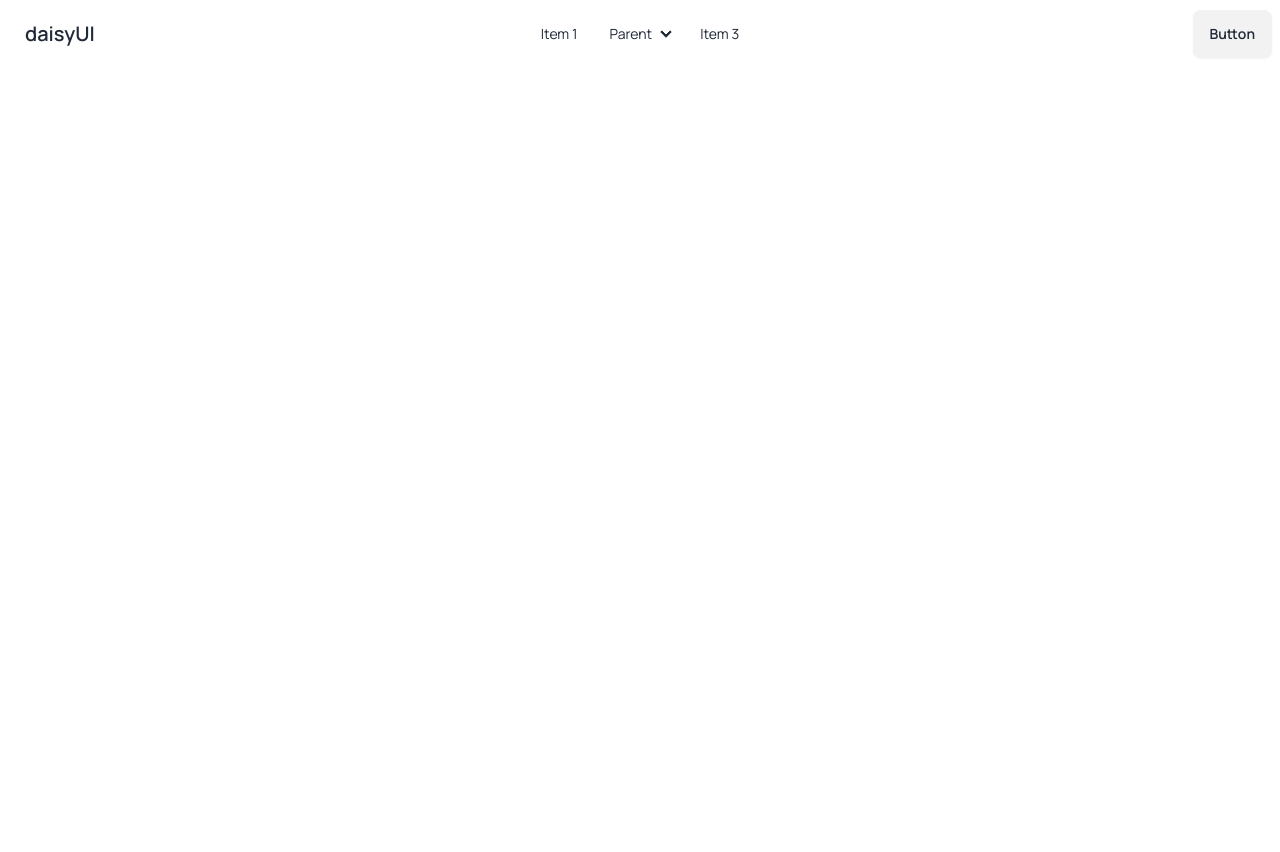
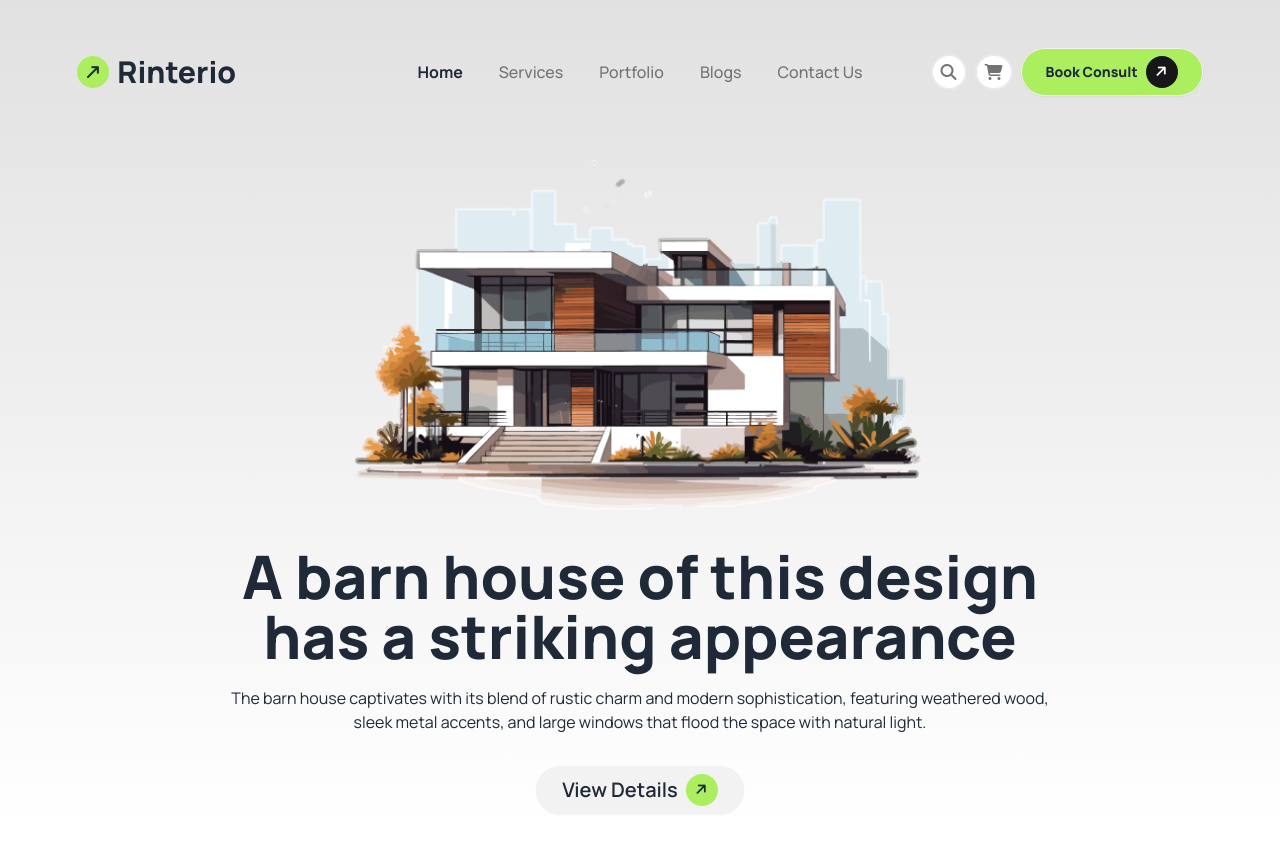
Before and after one commit to SK-Jabed/B10-Assingment-03, a plain HTML site: page index.html in a window 1280 px wide. Before the commit the page ends 800 px from the top, so only its background shows below. Drawn offline with nearby package versions, Linux system fonts and the light colour scheme.

Commit message:
Header section added

```diff
--- a/index.html
+++ b/index.html
@@ -11,14 +11,14 @@
     href="https://fonts.googleapis.com/css2?family=JetBrains+Mono:ital,wght@0,100..800;1,100..800&family=Manrope:wght@200..800&display=swap"
     rel="stylesheet">
 
-  <!-- Tailwind CSS and DaisyUI CDN -->
-  <link href="https://cdn.jsdelivr.net/npm/daisyui@4.12.10/dist/full.min.css" rel="stylesheet" type="text/css" />
-  <script src="https://cdn.tailwindcss.com"></script>
-
   <!-- Font Awesome CDN -->
   <link rel="stylesheet" href="https://cdnjs.cloudflare.com/ajax/libs/font-awesome/6.6.0/css/all.min.css"
     integrity="sha512-Kc323vGBEqzTmouAECnVceyQqyqdsSiqLQISBL29aUW4U/M7pSPA/gEUZQqv1cwx4OnYxTxve5UMg5GT6L4JJg=="
     crossorigin="anonymous" referrerpolicy="no-referrer" />
+
+  <!-- Tailwind CSS and DaisyUI CDN -->
+  <link href="https://cdn.jsdelivr.net/npm/daisyui@4.12.10/dist/full.min.css" rel="stylesheet" type="text/css" />
+  <script src="https://cdn.tailwindcss.com"></script>
 
   <!-- Tailwind CSS Configuration -->
   <script>
@@ -26,7 +26,14 @@
       theme: {
         extend: {
           colors: {
-            clifford: '#da373d',
+            'primary-color': '#ABEF5F',
+            'secondary-color': '#ABEF5F80',
+            'tertiary-color': '#737373',
+            'bg-color': '#E9E9E9',
+            'gradient-color': '#E1E1E1',
+          },
+          'background-Image': {
+            'paper-bg': "url('./assets/bg.jpg')"
           }
         }
       }
@@ -41,49 +48,85 @@
   </style>
 </head>
 <body class="manrope">
-  <header>
-    <div class="navbar bg-base-100">
-      <div class="navbar-start">
-        <div class="dropdown">
-          <div tabindex="0" role="button" class="btn btn-ghost lg:hidden">
-            <svg xmlns="http://www.w3.org/2000/svg" class="h-5 w-5" fill="none" viewBox="0 0 24 24" stroke="currentColor">
-              <path stroke-linecap="round" stroke-linejoin="round" stroke-width="2" d="M4 6h16M4 12h8m-8 6h16" />
-            </svg>
+  <!-- Header section start here -->
+  <header class="bg-gradient-to-b from-gradient-color to-white">
+    <!-- Navbar section start here -->
+    <nav class="w-11/12 mx-auto py-10">
+      <div class="navbar-content mx-4">
+        <div class="navbar flex justify-between items-center mx-auto">
+          <div class="navbar-start text-left">
+            <a class="flex items-center gap-2" href="index.html">
+              <i class="fa-solid fa-arrow-right-long -rotate-45 p-2 w-8 h-8 rounded-full bg-primary-color"></i>
+              <span class="logo text-2xl lg:text-3xl font-extrabold">Rinterio</span>
+            </a>
           </div>
-          <ul tabindex="0" class="menu menu-sm dropdown-content bg-base-100 rounded-box z-[1] mt-3 w-52 p-2 shadow">
-            <li><a>Item 1</a></li>
-            <li>
-              <a>Parent</a>
-              <ul class="p-2">
-                <li><a>Submenu 1</a></li>
-                <li><a>Submenu 2</a></li>
+          <div class="navbar-center hidden lg:flex">
+            <ul class="menu-options flex gap-9 px-1 font-medium">
+              <li><a class="text-4 font-bold hover:transition duration-300 ease-in-out" href="#">Home</a></li>
+              <li><a class="text-4 text-tertiary-color hover:transition duration-300 ease-in-out hover:font-bold" href="#">Services</a></li>
+              <li><a class="text-4 text-tertiary-color hover:transition duration-300 ease-in-out hover:font-bold" href="#">Portfolio</a></li>
+              <li><a class="text-4 text-tertiary-color hover:transition duration-300 ease-in-out hover:font-bold" href="#">Blogs</a></li>
+              <li><a class="text-4 text-tertiary-color hover:transition duration-300 ease-in-out hover:font-bold" href="#">Contact Us</a>
+            </ul>
+          </div>
+          <div class="navbar-end flex">
+            <div class="item hidden md:flex gap-2 items-center">
+              <a href="#">
+                <i
+                  class="fa-solid fa-magnifying-glass p-2 bg-white rounded-full border-2 border-bg-color text-tertiary-color"></i></a>
+              <a href="#">
+                <i class="fa-solid fa-cart-shopping p-2 bg-white rounded-full border-2 border-bg-color text-tertiary-color"></i>
+              </a>
+              <a href="#" class="btn bg-primary-color  rounded-3xl px-6">
+                <span class="font-extrabold">Book Consult</span>
+                <i class="fa-solid fa-arrow-right bg-neutral-900 text-white p-2 w-8 h-8 rotate-[-45deg] rounded-full"></i></a>
+            </div>
+            <div class="dropdown lg:hidden relative ml-2">
+              <div tabindex="0" role="button" class="btn bg-white border-2 text-second-color rounded-full lg:hidden">
+                <i class="fa-solid fa-bars"></i>
+              </div>
+              <ul tabindex="0"
+                class="menu menu-sm dropdown-content bg-base-100 rounded-box z-[1] mt-3 w-52 p-2 shadow absolute right-0">
+                <li><a class="text-4 font-bold hover:font-bold transition duration-300 ease-in-out text-neutral-800"
+                    href="#">Home</a></li>
+                <li><a class="text-4 hover:font-bold transition duration-300 ease-in-out text-second-color" href="#">Services</a>
+                </li>
+                <li><a class="text-4 hover:font-bold transition duration-300 ease-in-out text-second-color" href="#">Portfolio</a>
+                </li>
+                <li><a class="text-4 hover:font-bold transition duration-300 ease-in-out text-second-color" href="#">Blogs</a></li>
+                <li><a class="text-4 hover:font-bold transition duration-300 ease-in-out text-second-color" href="#">Contact Us</a>
+                </li>
               </ul>
-            </li>
-            <li><a>Item 3</a></li>
-          </ul>
+            </div>
+          </div>
         </div>
-        <a class="btn btn-ghost text-xl">daisyUI</a>
       </div>
-      <div class="navbar-center hidden lg:flex">
-        <ul class="menu menu-horizontal px-1">
-          <li><a>Item 1</a></li>
-          <li>
-            <details>
-              <summary>Parent</summary>
-              <ul class="p-2">
-                <li><a>Submenu 1</a></li>
-                <li><a>Submenu 2</a></li>
-              </ul>
-            </details>
-          </li>
-          <li><a>Item 3</a></li>
-        </ul>
-      </div>
-      <div class="navbar-end">
-        <a class="btn">Button</a>
+    </nav>
+    <!-- Navbar section end here -->
+    <!-- Hero section start here -->
+    <div class="hero-section mb-14">
+      <div class="container w-10/12 mx-auto">
+        <div class="hero-content mx-3 flex flex-col justify-center">
+          <div class="hero-image">
+            <img class="mx-auto mb-5" src="./assets/banner.png" alt="">
+          </div>
+          <div class="hero-description md:w-10/12 mx-auto flex flex-col justify-center">
+            <h1 class="text-center text-2xl md:text-4xl lg:text-6xl font-black mb-5">A barn house of this design has a striking appearance</h1>
+            <p class="text-second-color text-3 md:text-4 text-center">The barn house captivates with its blend of rustic charm and modern sophistication, featuring weathered wood, sleek metal accents, and large windows that flood the space with natural light.</p>
+            <div class="btn w-full md:w-52 bg-third-color border-first-color border-2 mx-auto mt-8 rounded-full">
+                <a class="flex items-center gap-2" href="#">
+                  <span class="text-xl">View Details</span>
+                  <i class="fa-solid fa-arrow-right bg-primary-color p-2 w-8 h-8 rotate-[-45deg] rounded-full">
+                  </i>
+                </a>
+            </div>
+          </div>
+        </div>
       </div>
     </div>
+    <!-- Hero section end here -->
   </header>
+  <!-- Header section end here -->
   <main>
 
   </main>
```
